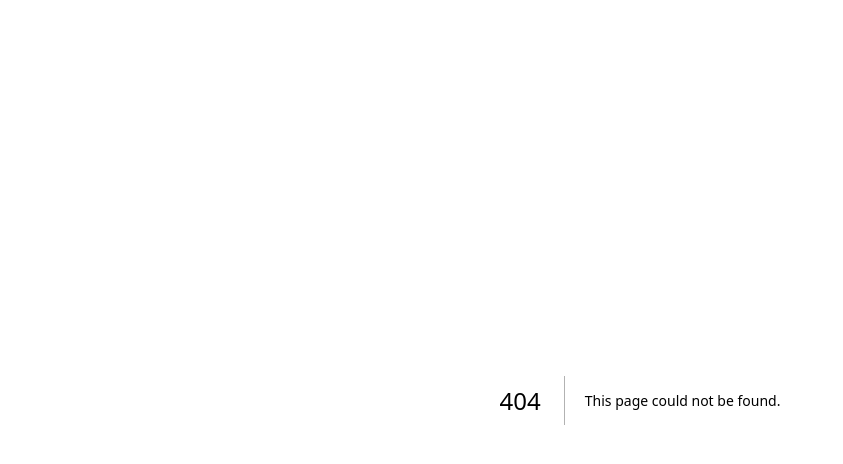
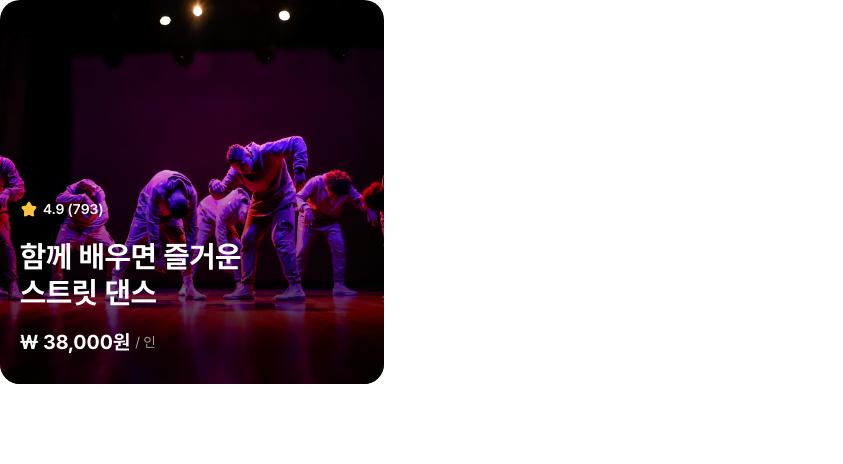
Before and after one commit to codeit-sprint-10/globalNomard, a Next.js app: page /main in a window 1280 px wide. Before the commit this address had no page. Shown: the top 464 px of the page, without its empty margins (0-843 px from the left). Built offline with nearby package versions, Linux system fonts and the light colour scheme.

Commit message:
feat: 인기체험 카드 컴포넌트

```diff
--- /dev/null
+++ b/app/(main)/_components/card/Card.tsx
@@ -0,0 +1,32 @@
+/* eslint-disable prettier/prettier */
+import React from 'react';
+import * as S from './card.style';
+import IMAGES from '@/public/images';
+import Star from '@/assets/icons/Star.svg';
+import Text, { TextType } from '@/_styles/Text';
+
+export default function Card() {
+  return (
+    <S.Container>
+      <S.Background src={IMAGES.streetDance} alt="dummy" />
+      <S.Wrapper>
+        <S.Point>
+          <Star />
+          <Text $normalType={TextType.Pre12} text="4.9 (793)" />
+        </S.Point>
+        <S.Title>
+          <Text
+            $normalType={TextType.Pre13}
+            text="함께 배우면 즐거운 스트릿 댄스"
+          />
+        </S.Title>
+        <S.Price>
+          <Text $normalType={TextType.Pre14} text="₩ 38,000원" />
+          <S.Span>
+            <Text $normalType={TextType.Pre15} text="/ 인" />
+          </S.Span>
+        </S.Price>
+      </S.Wrapper>
+    </S.Container>
+  );
+}
--- /dev/null
+++ b/app/(main)/_components/card/card.style.ts
@@ -0,0 +1,65 @@
+/* eslint-disable prettier/prettier */
+import styled from 'styled-components';
+import Image from 'next/image';
+import COLORS from '@/_styles/colors';
+
+export const Container = styled.div`
+  width: 38.4rem;
+  height: 38.4rem;
+  position: relative;
+`;
+
+export const Wrapper = styled.div`
+  width: 38.4rem;
+  height: 38.4rem;
+  padding: 3rem 2rem;
+
+  display: flex;
+  flex-direction: column;
+  justify-content: flex-end;
+  gap: 2rem;
+  position: relative;
+  z-index: 10;
+
+  border-radius: 20px;
+  background: linear-gradient(
+    180deg,
+    rgba(0, 0, 0, 0) 33.33%,
+    rgba(0, 0, 0, 0.8) 91.67%
+  );
+`;
+
+export const Background = styled(Image)`
+  position: absolute;
+  width: 100%;
+  height: 100%;
+  object-fit: cover;
+
+  border-radius: 20px;
+`;
+
+export const Point = styled.div`
+  display: flex;
+  flex-direction: row;
+  gap: 5px;
+  align-items: center;
+  color: ${COLORS.WHITE10};
+`;
+
+export const Title = styled.div`
+  width: 23rem;
+  height: 7.2rem;
+  color: ${COLORS.WHITE10};
+`;
+
+export const Price = styled.div`
+  display: flex;
+  flex-direction: row;
+  align-items: center;
+  gap: 5px;
+  color: ${COLORS.WHITE10};
+`;
+
+export const Span = styled.div`
+  color: ${COLORS.GRAY55};
+`;
--- /dev/null
+++ b/app/(main)/main/page.tsx
@@ -0,0 +1,11 @@
+'use client';
+import React from 'react';
+import Card from '../_components/card/Card';
+
+export default function Main() {
+  return (
+    <div>
+      <Card />
+    </div>
+  );
+}
--- a/public/images/index.ts
+++ b/public/images/index.ts
@@ -1,9 +1,11 @@
 import logo from './logo.png';
 import profile from './testImg.jpg';
+import streetDance from './street_dance.png';
 
 const IMAGES = {
   logo,
   profile,
+  streetDance,
 };
 
 export default IMAGES;
```
Also changed, not shown: app/assets/icons/Star.svg (added), public/images/street_dance.png (added).
